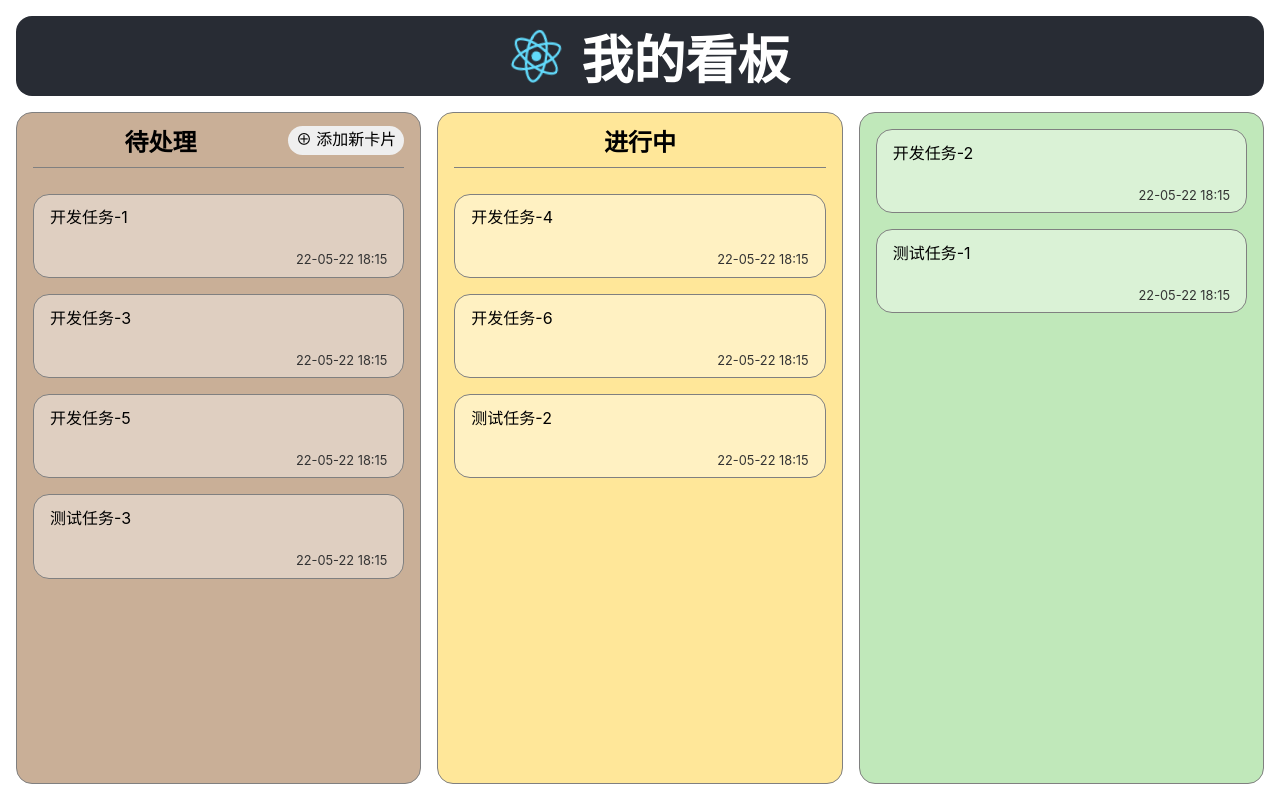
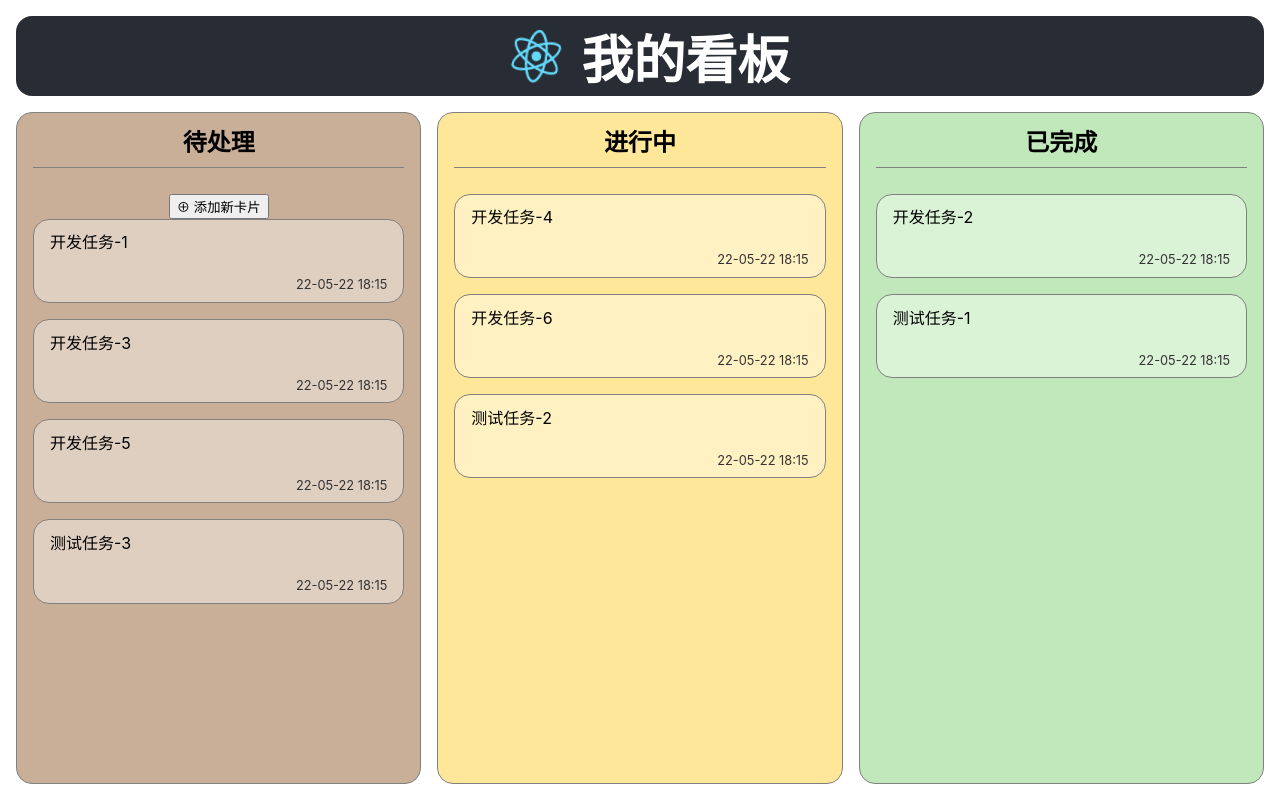
Before and after one commit to nRookie/play-with-React, a React (Create React App) app in the folder oh-my-kanban/: page / in a window 1280 px wide. Built offline with nearby package versions, Linux system fonts and the light colour scheme.

Commit message:
move title into Kanban Column

```diff
--- a/oh-my-kanban/src/App.js
+++ b/oh-my-kanban/src/App.js
@@ -17,11 +17,12 @@ const KanbanBoard = ({ children}) => (
   <main className="kanban-board">{children}</main>
 )
 
-const KanbanColumn = ( { children, className}) => {
+const KanbanColumn = ( { children, className, title }) => {
   const combinedClassName = `kanban-column ${className}`;
   return (
     <section className={combinedClassName}>
-      {children}
+      <h2>{title}</h2>
+      <ul>{children}</ul>
     </section>
   )
 }
@@ -94,24 +95,17 @@ function App() {
         <img src={logo} className="App-logo" alt="logo" />
       </header>
       <KanbanBoard>
-        <KanbanColumn className="column-todo">
-          <h2>待处理<button onClick={handleAdd}
-            disabled={showAdd}>&#8853; 添加新卡片</button></h2>
-          <ul>
-            { showAdd && <KanbanNewCard onSubmit={handleSubmit} />   }
+        <KanbanColumn className="column-todo" title="待处理">
+          <button onClick={handleAdd}
+            disabled={showAdd}>&#8853; 添加新卡片</button>
+            { showAdd && <KanbanNewCard onSubmit={handleSubmit} />  }
             { todoList.map(props => <KanbanCard {...props} />)}
-          </ul>
         </KanbanColumn>
-        <KanbanColumn className="kanban-column column-ongoing">
-          <h2>进行中</h2>
-          <ul>
-            {ongoingList.map(props => <KanbanCard {...props} /> )}
-          </ul>
+        <KanbanColumn className="column-ongoing" title="进行中">
+          {ongoingList.map(props => <KanbanCard {...props} /> )}
         </KanbanColumn>
-        <KanbanColumn className="kanban-column column-done">
-          <ul>
-            {doneList.map(props => <KanbanCard {... props} />)}
-          </ul>
+        <KanbanColumn className="column-done" title="已完成">
+          {doneList.map(props => <KanbanCard {... props} />)}
         </KanbanColumn>
       </KanbanBoard>
     </div>
```
